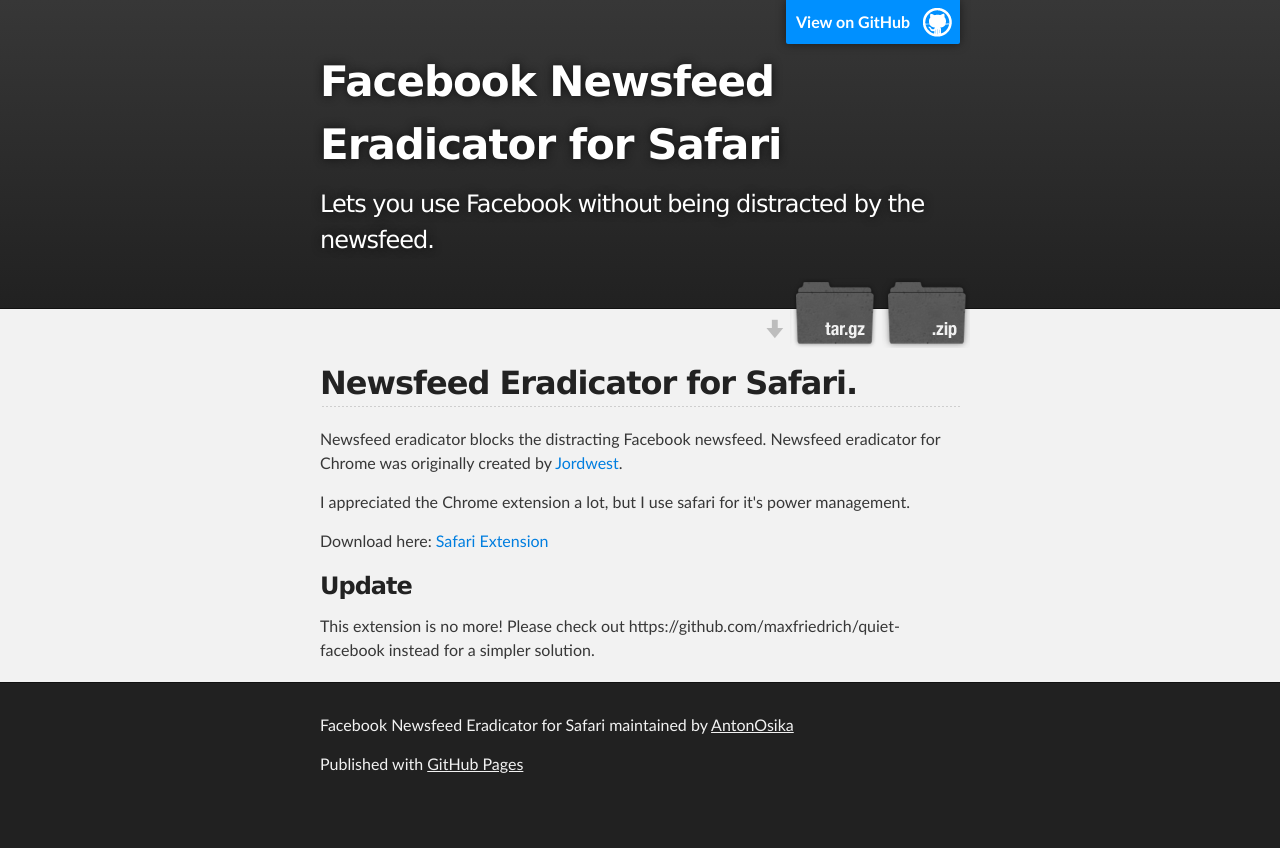
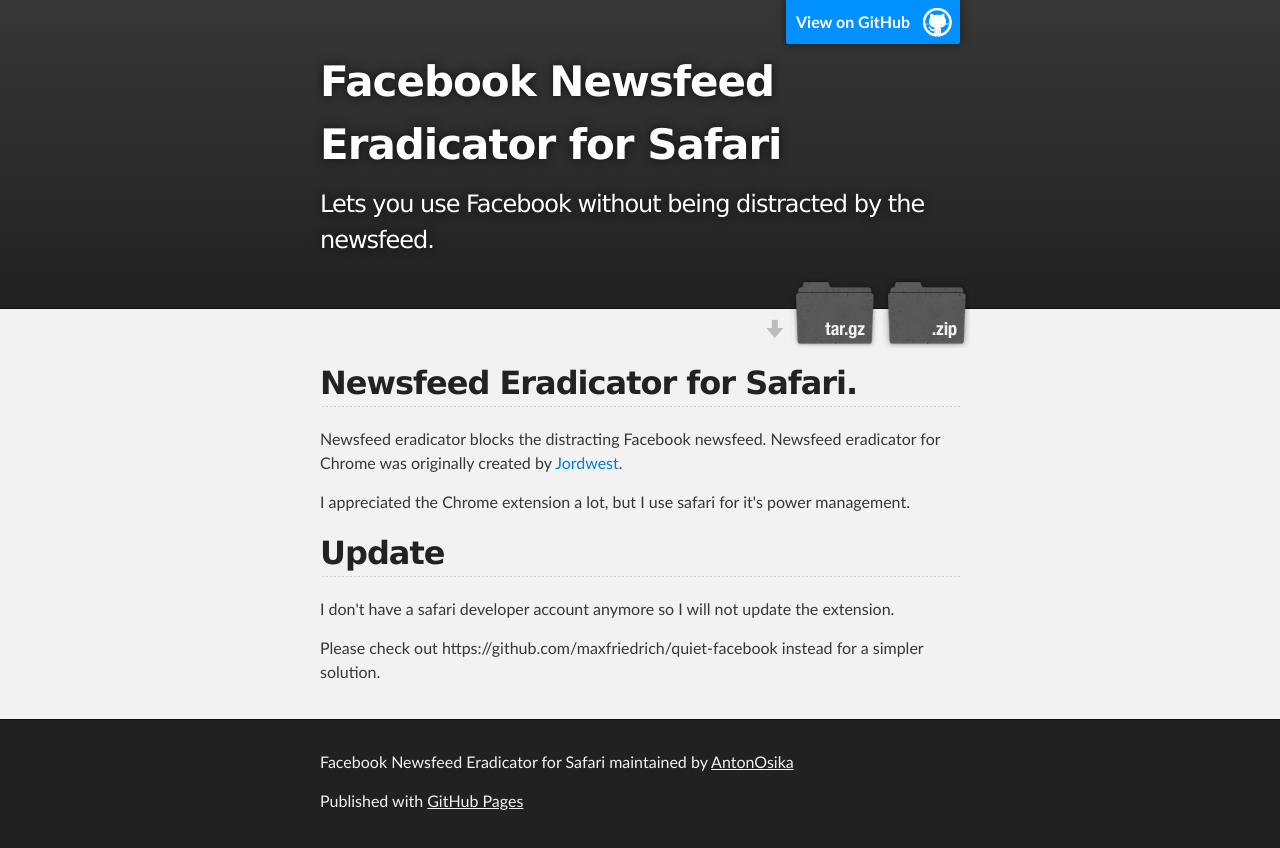
Before and after one commit to AntonOsika/newsfeed-eradicator, a plain HTML site: page index.html in a window 1280 px wide. Before the commit the page ends 811 px from the top, so only its background shows below. Drawn offline with Linux system fonts and the light colour scheme.

Commit message:
Update index.html

```diff
--- a/index.html
+++ b/index.html
@@ -38,13 +38,15 @@
 
 <p>I appreciated the Chrome extension a lot, but I use safari for it's power management.</p>
 
-<p>Download here: <a href="https://github.com/AntonOsika/newsfeed-eradicator/blob/master/Newsfeed-Eradicator.safariextz?raw=true">Safari Extension</a></p>
 
-<h3>
-<a id="support" class="anchor" href="#support" aria-hidden="true"><span class="octicon octicon-link"></span></a>Update</h3>
-This extension is no more!
+<h2>
+<a id="support" class="anchor" href="#support" aria-hidden="true"><span class="octicon octicon-link"></span></a>Update
+        </h2>
+<p>I don't have a safari developer account anymore so I will not update the extension. </p>
 
-        Please check out https://github.com/maxfriedrich/quiet-facebook instead for a simpler solution.
+
+
+        <p>Please check out https://github.com/maxfriedrich/quiet-facebook instead for a simpler solution.</p>
 
 
       </section>
```
